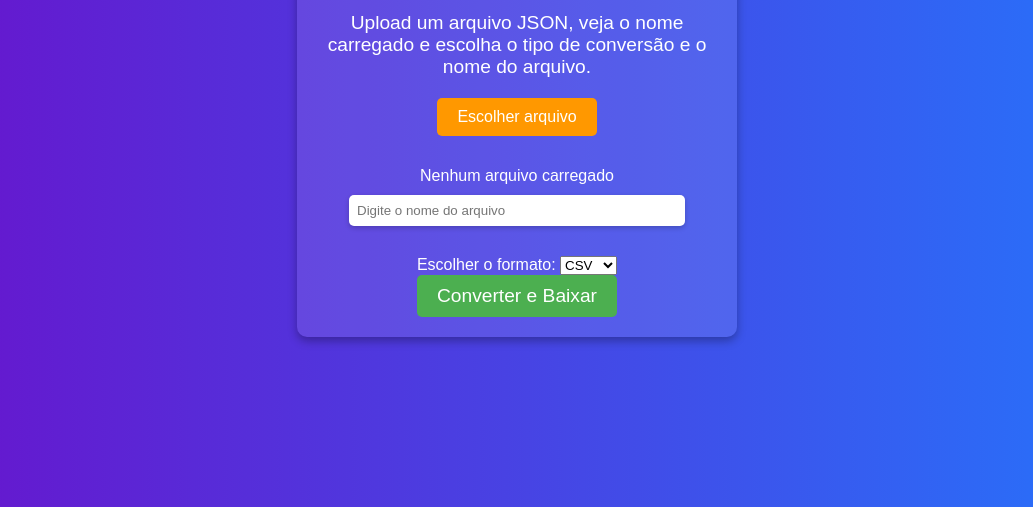
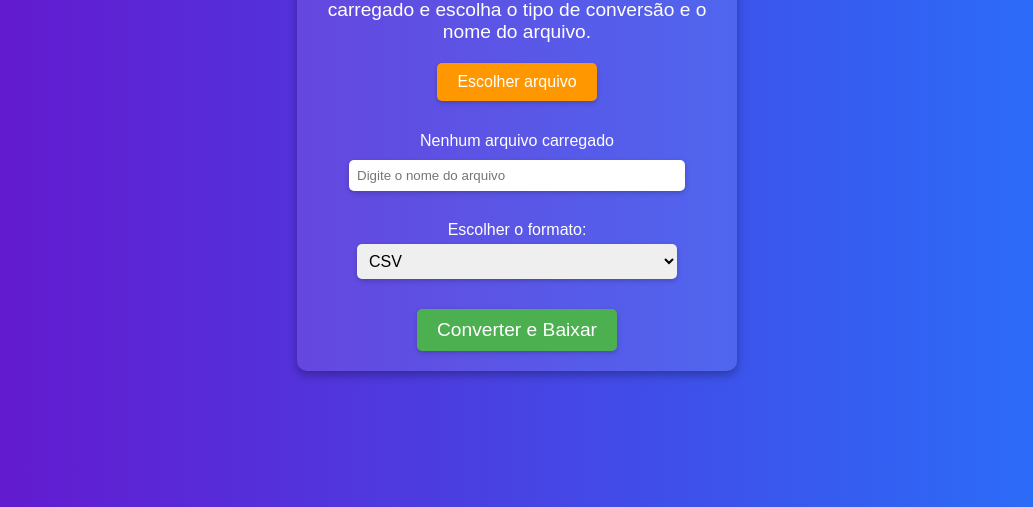
Before and after one commit to PedroSardanhaAperam/convertedor_de_json, a plain HTML site: page index.html in a window 1280 px wide. Shown: the part 293-800 px from the top of the page, without its empty margins (123-1156 px from the left). Drawn offline with Linux system fonts and the light colour scheme.

Commit message:
Update style.css
Signed-off-by: Pedro Sardanha <pedro.sardanha@aperam.com>

```diff
--- a/style.css
+++ b/style.css
@@ -36,12 +36,14 @@ body {
     border: none;
     border-radius: 5px;
     cursor: pointer;
-    transition: background-color 0.3s ease;
+    transition: background-color 0.3s ease, box-shadow 0.3s ease;
     margin-bottom: 15px;
+    box-shadow: 0 2px 5px rgba(0, 0, 0, 0.2);
 }
 
 .file-label:hover {
     background-color: #e68a00;
+    box-shadow: 0 4px 10px rgba(0, 0, 0, 0.3);
 }
 
 .file-input {
@@ -67,6 +69,33 @@ body {
     margin-bottom: 15px;
 }
 
+.format-selection {
+    margin: 15px 0;
+}
+
+.format-label {
+    font-size: 1rem;
+    color: #ffffff;
+    display: block;
+    margin-bottom: 5px;
+}
+
+.format-dropdown {
+    padding: 8px;
+    border-radius: 5px;
+    border: none;
+    width: 80%;
+    box-shadow: 0 2px 5px rgba(0, 0, 0, 0.2);
+    font-size: 1rem;
+    cursor: pointer;
+    margin-bottom: 15px;
+}
+
+.format-dropdown:focus {
+    outline: none;
+    box-shadow: 0 4px 10px rgba(0, 0, 0, 0.3);
+}
+
 .convert-button {
     padding: 10px 20px;
     background-color: #4CAF50;
@@ -75,9 +104,11 @@ body {
     border: none;
     border-radius: 5px;
     cursor: pointer;
-    transition: background-color 0.3s ease;
+    transition: background-color 0.3s ease, box-shadow 0.3s ease;
+    box-shadow: 0 2px 5px rgba(0, 0, 0, 0.2);
 }
 
 .convert-button:hover {
     background-color: #45a049;
+    box-shadow: 0 4px 10px rgba(0, 0, 0, 0.3);
 }
```
